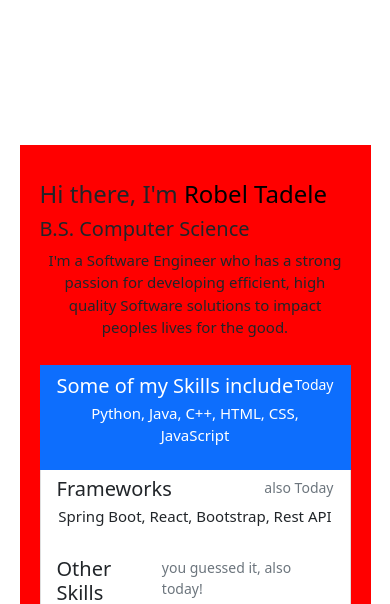
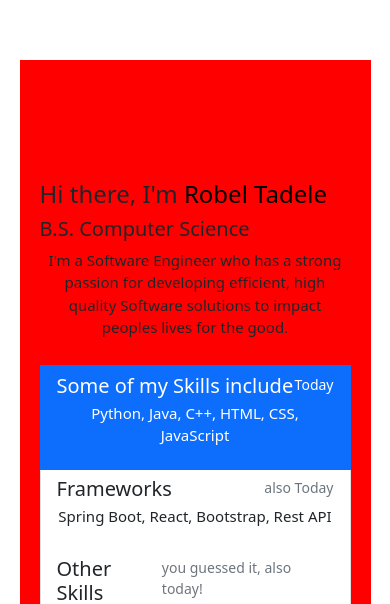
Before and after one commit to RobelTadele/SquarePixel, a React (Create React App) app in the folder ReactApp/: page / in a window 390 px wide. Shown: the part 916-1520 px from the top of the page. Built offline with nearby package versions, Linux system fonts and the light colour scheme; grey boxes are pictures that could not be loaded.

Commit message:
updated for smaller displays

```diff
--- a/ReactApp/src/Styles/homeindex.css
+++ b/ReactApp/src/Styles/homeindex.css
@@ -130,7 +130,7 @@ a{
 
     .AboutMeContainer{
       padding: 20px;
-      height: 70vh;
+      height: 90vh;
       width: 90vw;
     }
     .AboutMeContainer p{
```
